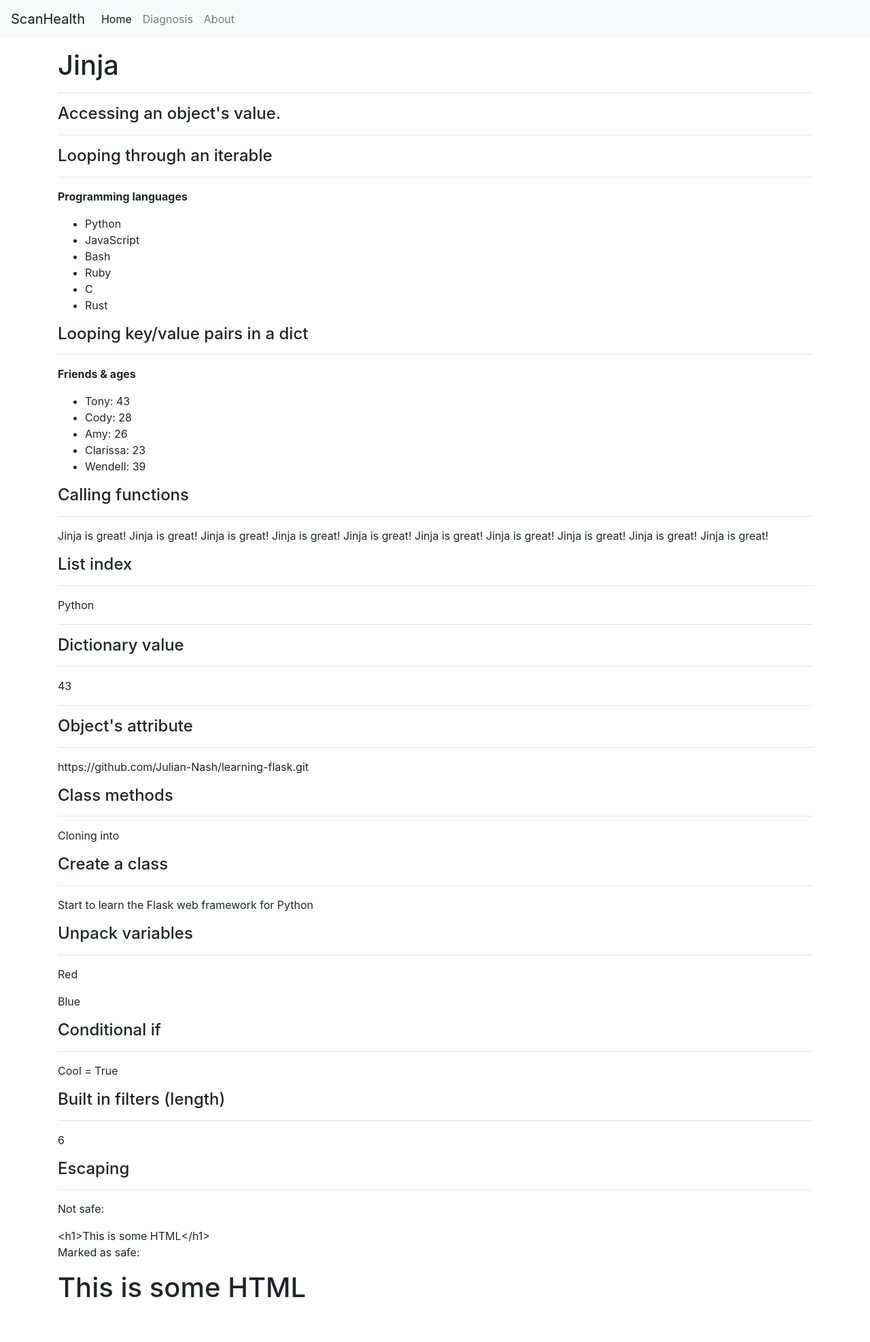
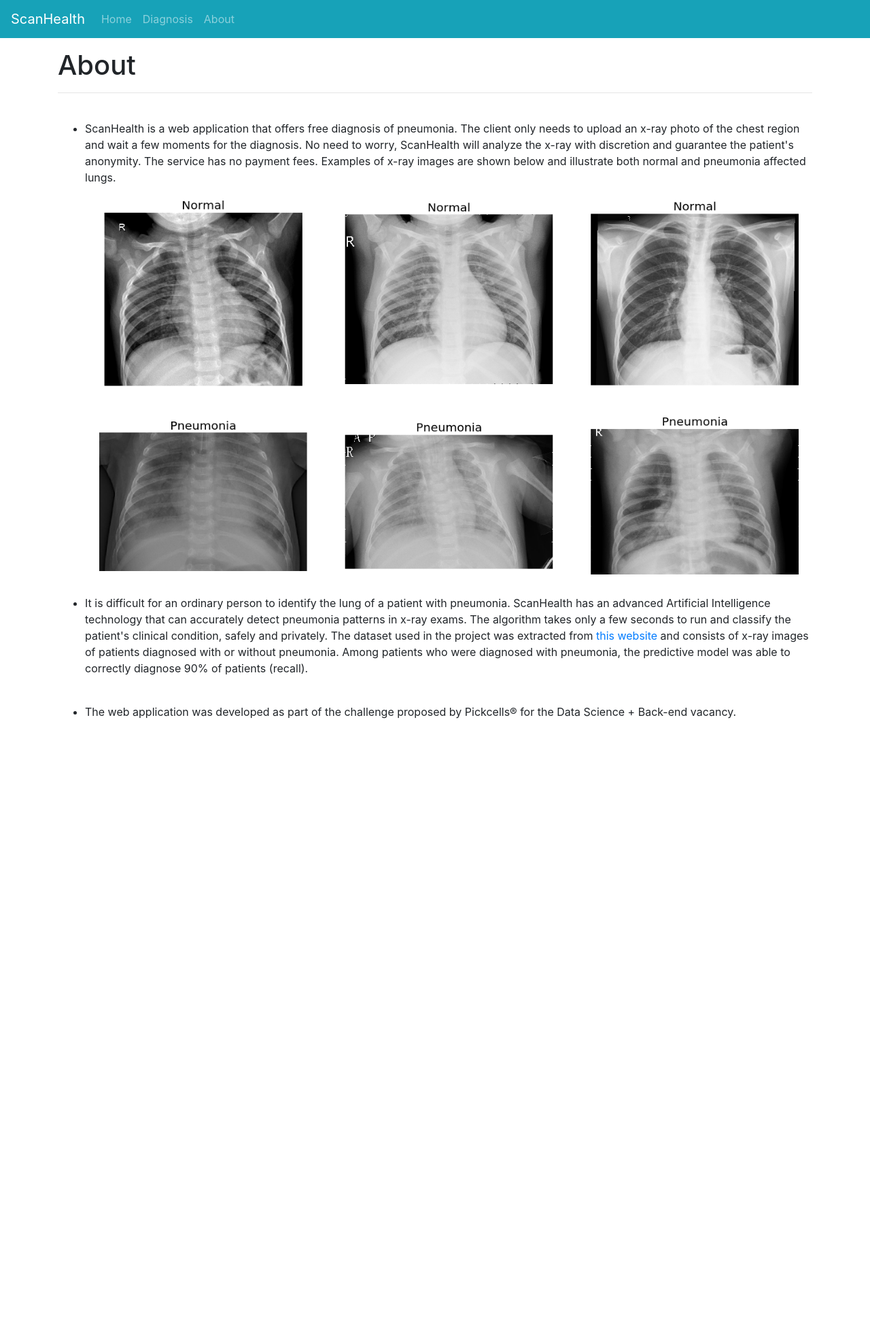
Before and after one commit to jvcm/scan-health, a Flask app: page /about in a window 1280 px wide. Shown: the whole page at 68% size. After the commit the page ends 1057 px from the top, so only its background shows below. Run offline with Flask 2, Linux system fonts and the light colour scheme; some libraries are stand-ins or nearby versions.

Commit message:
web design

```diff
--- a/run.py
+++ b/run.py
@@ -7,6 +7,13 @@ import cv2
 import matplotlib.pyplot as plt
 import time
 import keras
+import io
+import random
+from flask import Response
+from matplotlib.backends.backend_agg import FigureCanvasAgg as FigureCanvas
+from matplotlib.figure import Figure
+
+p = [0,0]
 
 app = Flask(__name__)
 app.config["ALLOWED_IMAGE_EXTENSIONS"] = ["JPEG", "JPG", "PNG"]
@@ -70,24 +77,6 @@ def jinja():
         my_remote=my_remote, repeat=repeat, my_html=my_html
     )
 
-@app.route("/result", methods = ['POST', 'GET'])
-def sign_up():
-    if request.method == 'POST':
-        req = request.form
-
-        missing = list()
-
-        for k, v in req.items():
-            if v == '':
-                missing.append(k)
-
-        if missing:
-            feedback = f"Missing fields for {', '.join(missing)}"
-            return render_template("result.html", feedback=feedback)
-
-        return redirect(request.url)
-    return render_template("result.html")
-
 @app.route('/diagnosis', methods = ['POST', 'GET'])
 def upload_image():
     if request.method == 'POST':
@@ -102,17 +91,43 @@ def upload_image():
                 #Image preprocessing and classification
                 test_img = process_img(image, 150, 32)
                 prediction = new_model.predict(test_img)[0][0]
+                prob = 100*round(prediction, 3)
                 classes = ['Normal', 'Pneumonia']
                 pred_class = classes[int(round(prediction))]
 
-                print("CLASS >>>> {}".format(pred_class))
+                global p
+                p = [100 - prob, prob]
 
-                return render_template('result.html', classification = pred_class , image = image)
+                return render_template('result.html', classification = pred_class, probability = prob)
             else:
                 feedback = "File format not allowed."
                 return render_template("diagnosis.html", feedback=feedback)
 
     return render_template('diagnosis.html')
 
+@app.route('/plot.png')
+def plot_png():
+    fig = create_figure()
+    output = io.BytesIO()
+    FigureCanvas(fig).print_png(output)
+    return Response(output.getvalue(), mimetype='image/png')
+
+def create_figure():
+
+    fontsize= 12
+    plt.rcParams['font.size'] = fontsize
+    cols = ['#66b3ff', '#ff9999']
+
+    fig = plt.Figure(figsize = (3.5,3.5))
+    axis = fig.add_subplot(1, 1, 1)
+    axis.pie(p, autopct='%.1f%%', colors= cols)
+    fig.legend(labels=['Normal', 'Pneumonia'])
+
+    circle = plt.Circle(xy=(0, 0), radius=0.7, facecolor='white')
+    fig.gca().add_artist(circle)
+
+    return fig
+
+
 if __name__ == '__main__':
     app.run()
--- a/static/css/style.css
+++ b/static/css/style.css
@@ -25,3 +25,8 @@ body {
 #img-upload{
     width: 100%;
 }
+
+img {
+    max-height: auto;
+    width: 50%;
+  }
--- a/templates/about.html
+++ b/templates/about.html
@@ -5,9 +5,44 @@
 {% block main %}
 
 <div class="container">
+  <div class="row">
+    <div class="col">
+      <h1>About</h1>
+      <hr>
+    </div>
+  </div>
+  <div class="row">
+    <div class="col">
+      <div>
+        <br>
+        <ul>
+        <li><p>ScanHealth is a web application that offers free diagnosis of pneumonia.
+          The client only needs to upload an x-ray photo of the chest region and wait a few moments for the diagnosis. No need to worry, ScanHealth will analyze the x-ray with discretion and guarantee the patient's anonymity.
+          The service has no payment fees. Examples of x-ray images are shown below and illustrate both normal and pneumonia affected lungs. </p>
+        <div class="container">
+          <div class="row">
+            <div class="col">
+              <img src="./static/img/xray.png" class="w-100" alt="Responsive image">
+            </div>
+          </div>
+        </div>
+        </li>
+        <br>
+        <li><p>It is difficult for an ordinary person to identify the lung of a patient with pneumonia. ScanHealth has an advanced Artificial Intelligence technology that can accurately detect pneumonia patterns in x-ray exams. The algorithm takes only a few seconds to run and classify the patient's clinical condition, safely and privately.
+          The dataset used in the project was extracted from <a href="https://data.mendeley.com/datasets/rscbjbr9sj/2">this website</a> and consists of x-ray images of patients diagnosed with or without pneumonia.
+          Among patients who were diagnosed with pneumonia, the predictive model was able to correctly diagnose 90% of patients (recall).</p></li>
+        <br>
+        <li><p>The web application was developed as part of the challenge proposed by Pickcells® for the Data Science + Back-end vacancy.</p></li>
+        </ul>
+      </div>
+    </div>
+  </div>
+</div>
+
+<!-- <div class="container">
     <div class="row">
         <div class="col">
-            <h1>Jinja</h1>
+            <h1>About</h1>
             <hr>
 
             <h4>Accessing an object's value.</h4>
@@ -90,6 +125,6 @@
 
         </div>
     </div>
-</div>
+</div> -->
 
 {% endblock %}
--- a/templates/public_template.html
+++ b/templates/public_template.html
@@ -16,14 +16,14 @@
   </head>
 
   <body>
-    <nav class="navbar navbar-expand-md navbar-light bg-light mb-3">
+    <nav class="navbar navbar-expand-md bg-info navbar-dark mb-3">
       <a class="navbar-brand">ScanHealth</a>
       <button class="navbar-toggler" type="button" data-toggle="collapse" data-target="#navbarNavAltMarkup" aria-controls="navbarNavAltMarkup" aria-expanded="false" aria-label="Toggle navigation">
         <span class="navbar-toggler-icon"></span>
       </button>
       <div class="collapse navbar-collapse" id="navbarNavAltMarkup">
         <div class="navbar-nav">
-          <a class="nav-item nav-link active" href="/">Home <span class="sr-only">(current)</span></a>
+          <a class="nav-item nav-link" href="/">Home <span class="sr-only">(current)</span></a>
           <a class="nav-item nav-link" href="/diagnosis">Diagnosis</a>
           <a class="nav-item nav-link" href="/about">About</a>
         </div>
```
Also changed, not shown: templates/diagnosis.html (+6 -7 lines), templates/result.html (+12 -1 lines), static/img/recov.png (deleted), static/img/xray.png (added).
